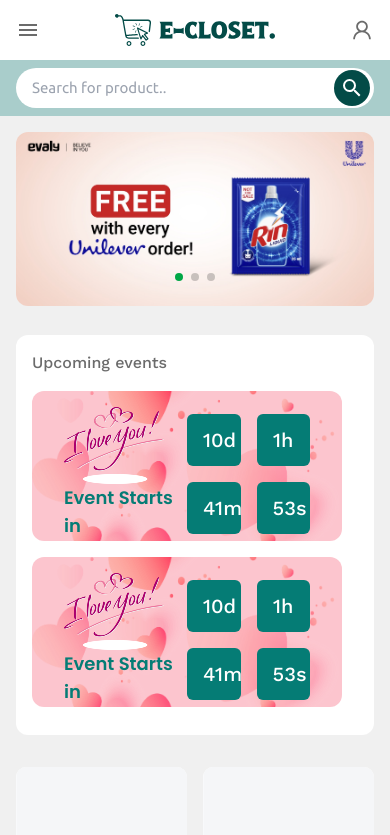
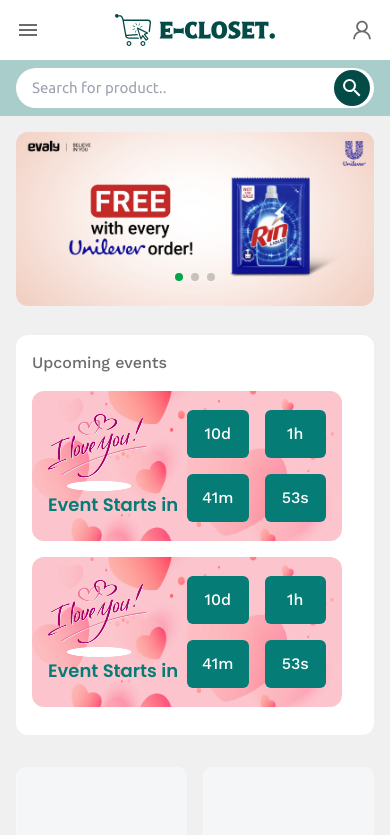
Before and after one commit to ahonkhan/ecloset-frontend, a React (Vite) app: page /ahon in a window 390 px wide. Shown: the top 835 px of the page. Built offline with nearby package versions, Linux system fonts and the light colour scheme.

Commit message:
responsive

```diff
--- a/src/public/home/components/Hero/Hero.jsx
+++ b/src/public/home/components/Hero/Hero.jsx
@@ -47,45 +47,44 @@
                 <div className="upcoming-events shrink-0 md:w-[280px] lg:w-[400px] xl:w-[500px] py-4 px-4 bg-white rounded-xl h-[400px] md:h-auto lg:h-[400px]">
                     <h2 className='font-WorkSans text-DarkGray font-medium'>Upcoming events</h2>
                     <div className="event-wrapper mt-4 flex flex-col gap-4 h-[330px] overflow-y-auto pr-4" style={{ 'scrollbarWidth': 'none' }}>
-                        <div style={{ 'backgroundImage': "url('" + eventBg + "')" }} className="event-item h-[150px] items-center bg-cover bg-center bg-opacity-30 bg-rose-500  py-4 px-8 rounded-xl grid grid-cols-2">
+
+                        <div style={{ 'backgroundImage': "url('" + eventBg + "')" }} className="event-item h-[150px] items-center bg-cover bg-center bg-opacity-30 bg-rose-500  py-4 px-4 rounded-xl grid grid-cols-2">
                             <div className="" >
                                 <img src={eventLogo} alt="" />
                                 <p className='text-GreenLight font-Poppins font-semibold text-lg'>Event Starts in</p>
                             </div>
-                            <div className="grid grid-cols-2 gap-4">
-                                <div className="bg-GreenLight text-white font-WorkSans font-medium py-1 px-2 rounded-md">
-                                    <p className='p-2 text-xl text-center'>10<span>d</span></p>
+                            <div className="grid grid-cols-2 gap-4 text sm">
+                                <div className="bg-GreenLight text-white font-WorkSans font-medium py-1 lg:px-2 rounded-md">
+                                    <p className='p-2  text-center'>10<span>d</span></p>
                                 </div>
-                                <div className="bg-GreenLight text-white font-WorkSans font-medium py-1 px-2 rounded-md">
-                                    <p className='p-2 text-xl text-center'>1<span>h</span></p>
+                                <div className="bg-GreenLight text-white font-WorkSans font-medium py-1 lg:px-2 rounded-md">
+                                    <p className='p-2  text-center'>1<span>h</span></p>
                                 </div>
-                                <div className="bg-GreenLight text-white font-WorkSans font-medium py-1 px-2 rounded-md">
-                                    <p className='p-2 text-xl text-center'>41<span>m</span></p>
+                                <div className="bg-GreenLight text-white font-WorkSans font-medium py-1 lg:px-2 rounded-md">
+                                    <p className='p-2  text-center'>41<span>m</span></p>
                                 </div>
-                                <div className="bg-GreenLight text-white font-WorkSans font-medium py-1 px-2 rounded-md">
-                                    <p className='p-2 text-xl text-center'>53<span>s</span></p>
+                                <div className="bg-GreenLight text-white font-WorkSans font-medium py-1 lg:px-2 rounded-md">
+                                    <p className='p-2  text-center'>53<span>s</span></p>
                                 </div>
-
                             </div>
                         </div>
-
-                        <div style={{ 'backgroundImage': "url('" + eventBg + "')" }} className="event-item h-[150px] items-center bg-cover bg-center bg-opacity-30 bg-rose-500  py-4 px-8 rounded-xl grid grid-cols-2">
+                        <div style={{ 'backgroundImage': "url('" + eventBg + "')" }} className="event-item h-[150px] items-center bg-cover bg-center bg-opacity-30 bg-rose-500  py-4 px-4 rounded-xl grid grid-cols-2">
                             <div className="" >
                                 <img src={eventLogo} alt="" />
                                 <p className='text-GreenLight font-Poppins font-semibold text-lg'>Event Starts in</p>
                             </div>
-                            <div className="grid grid-cols-2 gap-4">
-                                <div className="bg-GreenLight text-white font-WorkSans font-medium py-1 px-2 rounded-md">
-                                    <p className='p-2 text-xl text-center'>10<span>d</span></p>
+                            <div className="grid grid-cols-2 gap-4 text sm">
+                                <div className="bg-GreenLight text-white font-WorkSans font-medium py-1 lg:px-2 rounded-md">
+                                    <p className='p-2  text-center'>10<span>d</span></p>
                                 </div>
-                                <div className="bg-GreenLight text-white font-WorkSans font-medium py-1 px-2 rounded-md">
-                                    <p className='p-2 text-xl text-center'>1<span>h</span></p>
+                                <div className="bg-GreenLight text-white font-WorkSans font-medium py-1 lg:px-2 rounded-md">
+                                    <p className='p-2  text-center'>1<span>h</span></p>
                                 </div>
-                                <div className="bg-GreenLight text-white font-WorkSans font-medium py-1 px-2 rounded-md">
-                                    <p className='p-2 text-xl text-center'>41<span>m</span></p>
+                                <div className="bg-GreenLight text-white font-WorkSans font-medium py-1 lg:px-2 rounded-md">
+                                    <p className='p-2  text-center'>41<span>m</span></p>
                                 </div>
-                                <div className="bg-GreenLight text-white font-WorkSans font-medium py-1 px-2 rounded-md">
-                                    <p className='p-2 text-xl text-center'>53<span>s</span></p>
+                                <div className="bg-GreenLight text-white font-WorkSans font-medium py-1 lg:px-2 rounded-md">
+                                    <p className='p-2  text-center'>53<span>s</span></p>
                                 </div>
                             </div>
                         </div>
```
